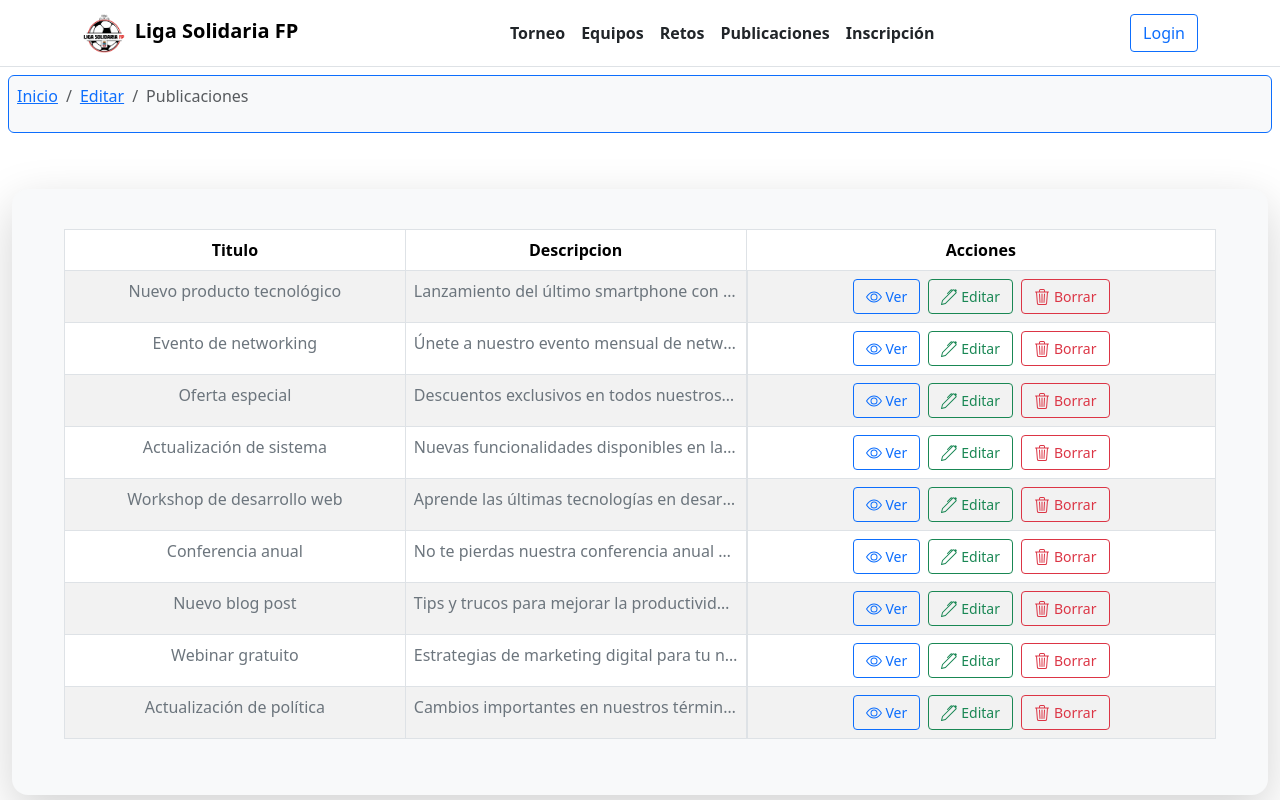
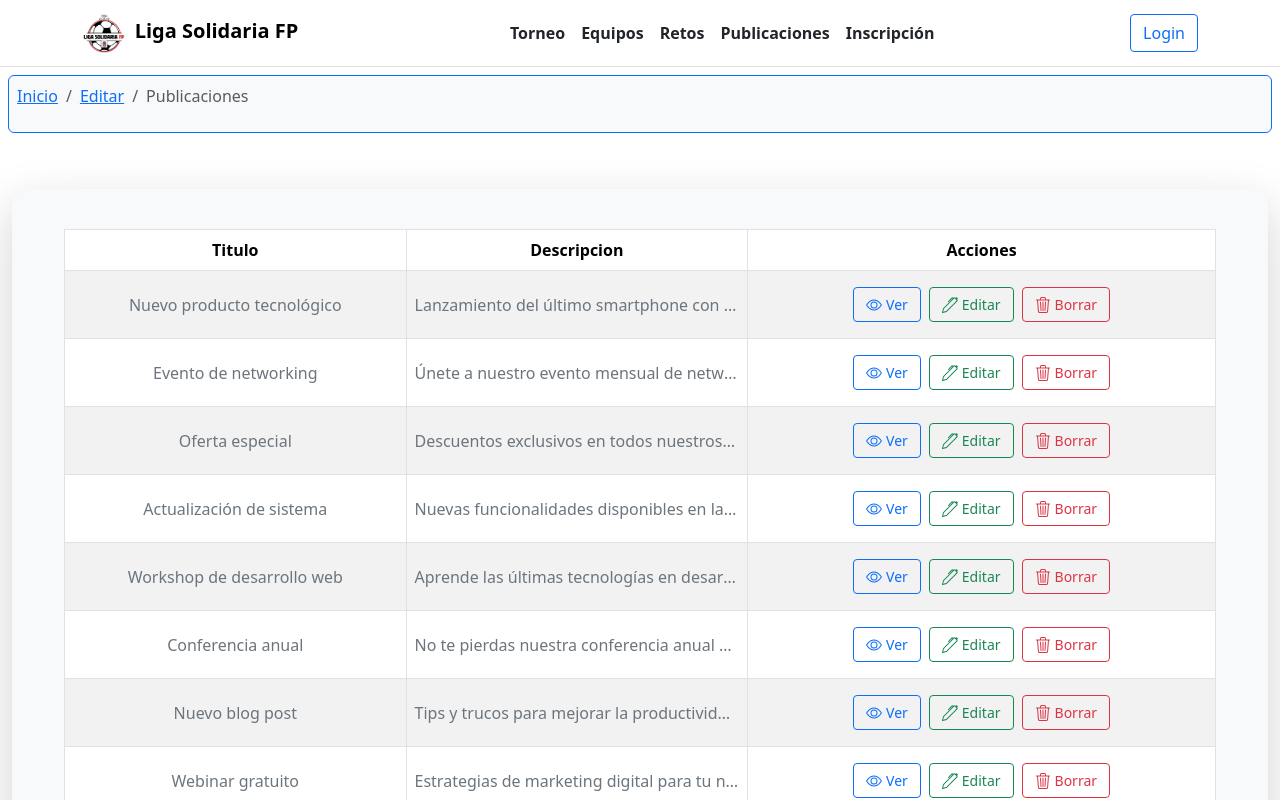
Before and after one commit to Rodroq/Equipo1RetoFrontend, a React (Vite) app: page /editar/publicaciones in a window 1280 px wide. Shown: the top 800 px of the page. Built offline with nearby package versions, Linux system fonts and the light colour scheme.

Commit message:
Improve table button alignment and structure for better responsiveness

```diff
--- a/src/components/Tabla.jsx
+++ b/src/components/Tabla.jsx
@@ -12,7 +12,7 @@ function Tabla({ informacion, columnas, handleVer, handleEditar, handleBorrar })
 
     return (
         <Container fluid>
-            <Table striped bordered hover responsive className="text-center">
+            <Table striped bordered hover responsive className="text-center align-middle">
                 <thead className="tabla-header">
                     <tr>
                         {columnasAMostrar.map((columna, index) => (
@@ -25,13 +25,14 @@ function Tabla({ informacion, columnas, handleVer, handleEditar, handleBorrar })
                 </thead>
                 <tbody>
                     {informacion.map((item, index) => (
-                        <tr key={index} className="tabla-row">
+                        <tr key={index} className="align-middle">
                             {columnasAMostrar.map((columna, colIndex) => (
-                                <td key={colIndex} className="text-secondary textoTruncado">
+                                <td key={colIndex} className="text-secondary textoTruncado align-middle">
                                     {item[columna]}
                                 </td>
                             ))}
-                            <td className="d-flex justify-content-center gap-2">
+                            <td>
+                                <div className="d-flex justify-content-center align-items-center gap-2 py-2">
                                     <Button
                                         variant="outline-primary"
                                         size="sm"
@@ -69,6 +70,7 @@ function Tabla({ informacion, columnas, handleVer, handleEditar, handleBorrar })
                                         </svg>
                                         <span className="d-none d-md-inline">Borrar</span>
                                     </Button>
+                                </div>
                             </td>
                         </tr>
                     ))}
```
Lines whose indentation alone changed are shown as unchanged.
